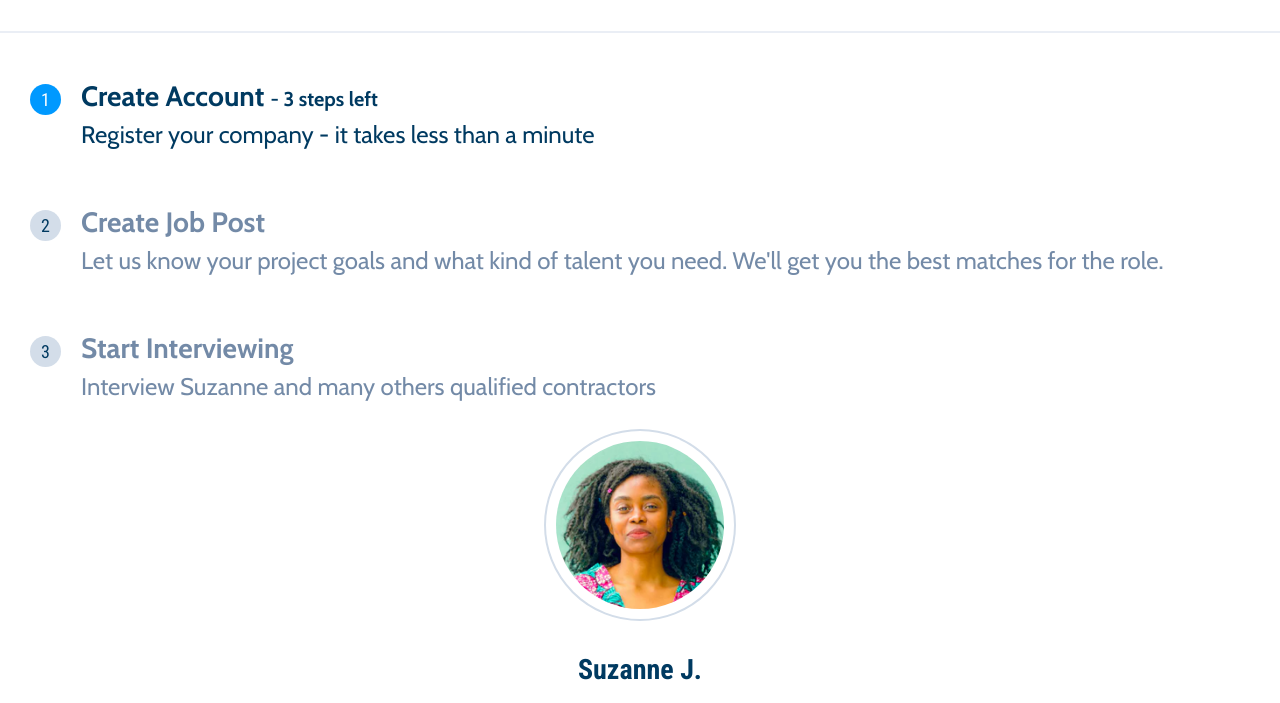
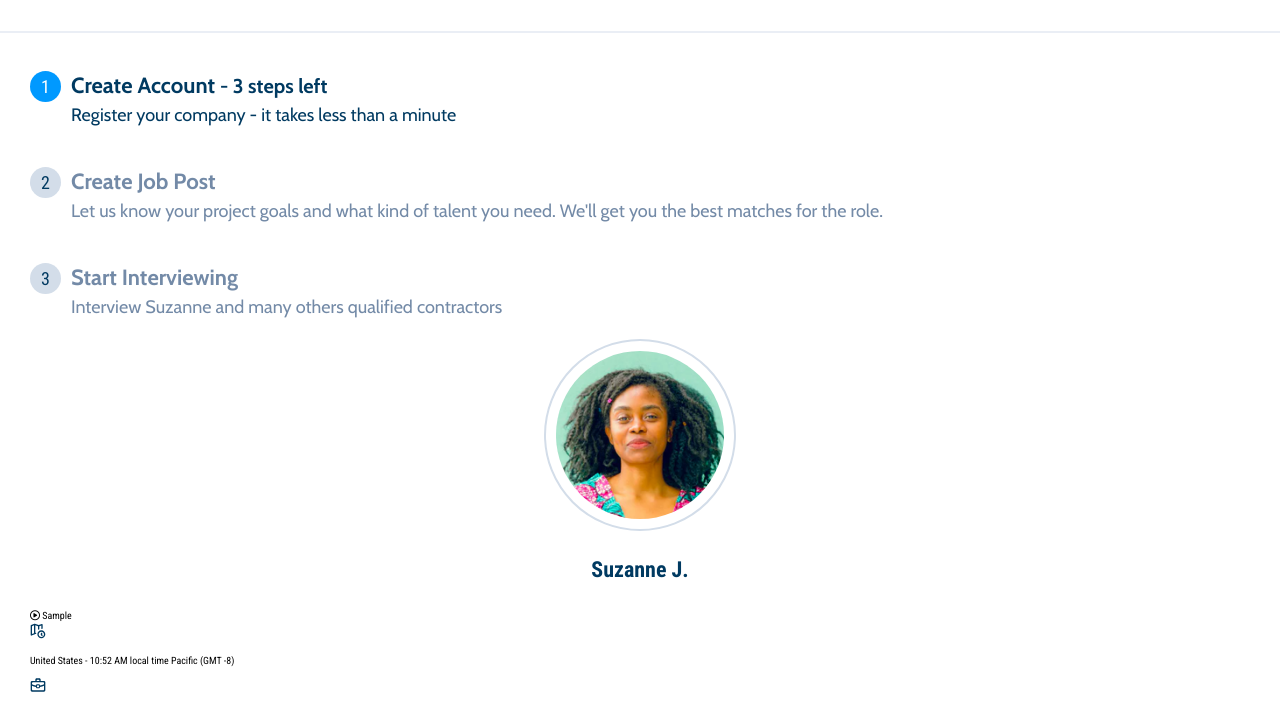
Before and after one commit to LangheBogdan/registration_layout, a plain HTML site: page index.html in a window 1280 px wide. Shown: the part 69-772 px from the top of the page. Drawn offline with nearby package versions, Linux system fonts and the light colour scheme.

Commit message:
more style rules

```diff
--- a/style.css
+++ b/style.css
@@ -58,7 +58,7 @@ img {
   font-weight: 400;
   height: 3.1rem;
   justify-content: center;
-  margin-right: 2rem;
+  margin-right: 1rem;
   width: 3.1rem;
 }
 .circle-disabled {
@@ -79,19 +79,19 @@ img {
 .active-heading {
   color: var(--active-font_color);
   font-family: var(--secondary-font);
-  font-size: 2.4rem;
+  font-size: 1.8rem;
   font-weight: 400;
 }
 .disabled-heading {
   color: var(--disabled-font_color);
   font-family: var(--secondary-font);
-  font-size: 2.4rem;
+  font-size: 1.8rem;
   font-weight: 400;
 }
 
 .lead {
   color: var(--active-font_color);
-  font-size: 2.8rem;
+  font-size: 2.2rem;
   font-weight: 900;
 }
 .lead.lead-disabled {
```
